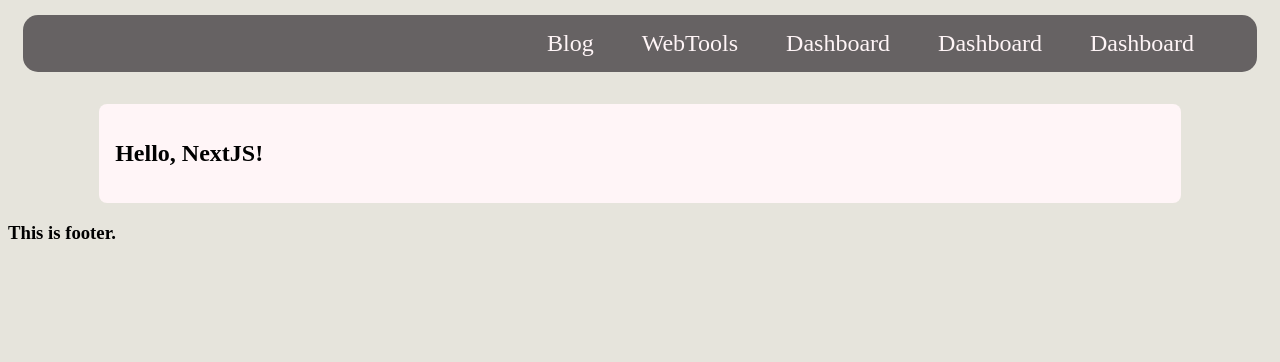
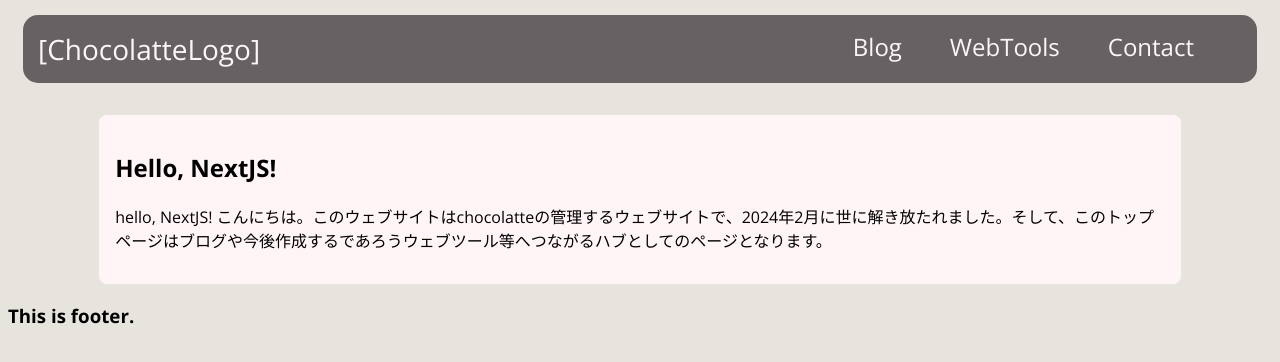
Before and after one commit to chocolatte17/myHomePage_nextjs, a Next.js app in the folder my-homepage-nextjs/: page / in a window 1280 px wide. Shown: the top 362 px of the page. Built offline with nearby package versions, Linux system fonts and the light colour scheme.

Commit message:
[add] フォント周りを設定

```diff
--- /dev/null
+++ b/my-homepage-nextjs/app/_utils/font.ts
@@ -0,0 +1,7 @@
+import { Open_Sans } from "next/font/google";
+
+export const font_opensans = Open_Sans({
+    subsets: ['latin'],
+    display: 'swap',
+    variable: "--font-opensans"
+});
--- a/my-homepage-nextjs/app/global.css
+++ b/my-homepage-nextjs/app/global.css
@@ -9,6 +9,6 @@ body{
 	margin-left: auto;
 	padding: 16px;
 	border-radius: 8px;
-
 	background-color: #fff5f7;
+	font-weight: 400;
 }
--- a/my-homepage-nextjs/app/header.module.css
+++ b/my-homepage-nextjs/app/header.module.css
@@ -5,6 +5,10 @@
 	border-radius: 15px;
 
 	background-color: #666263;
+
+	display: flex;
+	flex-direction: row;
+	justify-content: space;
 }
 
 .navbar{
@@ -12,12 +16,20 @@
 	width: 100%;
 	flex-direction: row;
 	justify-content: flex-end;
+	font-style: normal;
+	font-weight: 300;
 }
 
 .navbutton{
 	flex: none;
 	font-size: 24px;
 	margin-right: 48px;
+	text-align: center;
+
+}
+
+.navTop{
+	font-size: 28px;
 }
 
 .Link {
--- a/my-homepage-nextjs/app/header.tsx
+++ b/my-homepage-nextjs/app/header.tsx
@@ -1,26 +1,22 @@
 import Link from 'next/link'
-
+import {font_opensans} from './_utils/font';
 import styles from './header.module.css';
 
 export function Header(){
 	return (
 		<div className={styles.header}>
-	  		<nav className={styles.navbar}>
-
+			<div className={styles.navTop}>
+				<Link className={styles.Link} href="/">[ChocolatteLogo]</Link>
+			</div>
+	  		<nav className={`${styles.navbar} ${font_opensans.className}`}>
 					<div className={styles.navbutton}>
-						<Link className={styles.Link}href="/">Blog</Link>
+						<Link className={styles.Link} href="/">Blog</Link>
 					</div>
 					<div className={styles.navbutton}>
-						<Link className={styles.Link}href="/">WebTools</Link>
+						<Link className={styles.Link} href="/">WebTools</Link>
 					</div>
 					<div className={styles.navbutton}>
-						<Link className={styles.Link}href="/">Dashboard</Link>
-					</div>
-					<div className={styles.navbutton}>
-						<Link className={styles.Link}href="/">Dashboard</Link>
-					</div>
-					<div className={styles.navbutton}>
-						<Link className={styles.Link}href="/">Dashboard</Link>
+						<Link className={styles.Link} href="/">Contact</Link>
 					</div>
 
 			</nav>
--- a/my-homepage-nextjs/app/layout.tsx
+++ b/my-homepage-nextjs/app/layout.tsx
@@ -1,8 +1,10 @@
 import {Header} from './header';
 import {Footer} from './footer';
+import { font_opensans } from './_utils/font';
+
 import './global.css';
 
-import Template from './template';
+
 
 export const metadata = {
   title: 'Next.js',
@@ -17,7 +19,7 @@ export default function RootLayout({
 }) {
   return (
     <html lang="ja">
-      <body>
+      <body className={font_opensans.className}>
         <Header />
         <div className='article'>
           {children}
@@ -25,5 +27,5 @@ export default function RootLayout({
 	      <Footer />
       </body>
     </html>
-  )
+  );
 }
--- a/my-homepage-nextjs/app/page.tsx
+++ b/my-homepage-nextjs/app/page.tsx
@@ -6,6 +6,9 @@ export const metadata: Metadata = {
 
 export default function Page(){
 	return (
+		<>
 			<h2>Hello, NextJS!</h2>
+			<p>hello, NextJS! こんにちは。このウェブサイトはchocolatteの管理するウェブサイトで、2024年2月に世に解き放たれました。そして、このトップページはブログや今後作成するであろうウェブツール等へつながるハブとしてのページとなります。</p>
+		</>
 	);
 }
```
